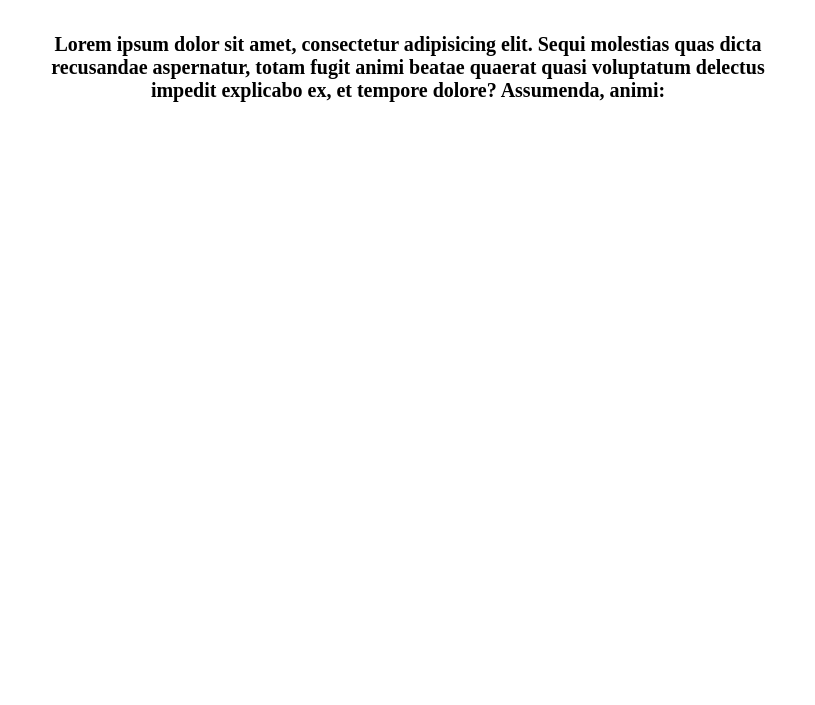
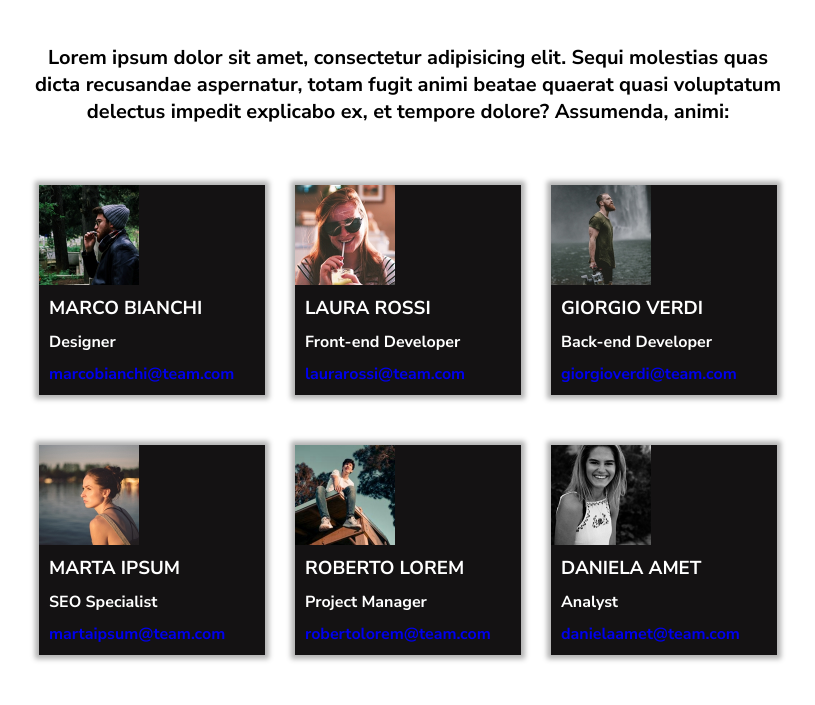
Before and after one commit to RiccardoMartella/html-css-float-cards, a plain HTML site: page index.html in a window 1280 px wide. Shown: the part 105-810 px from the top of the page, without its empty margins (232-1047 px from the left). Drawn offline with Linux system fonts and the light colour scheme.

Commit message:
Parte Finale(immagini)

```diff
--- a/assets/css/style.css
+++ b/assets/css/style.css
@@ -1,20 +1,66 @@
-*{
+* {
     margin: 0;
     padding: 0;
-    box-sizing:border-box;
+    box-sizing: border-box;
+    font-family: 'Nunito Sans', sans-serif;
 }
 
 /* titolo */
 
-.titolo{
+.titolo {
     margin-top: 20px;
     text-align: center;
 }
 
 /* descrizione */
-.descrizione{
+.descrizione {
     text-align: center;
     margin-top: 20px;
     width: 60%;
     margin: 60px auto;
 }
+
+/* immagini */
+.contenitore-immagini {
+    width: 60%;
+    height: 400px;
+    margin: auto;
+}
+
+img {
+    width: 100px;
+}
+
+.float {
+   float: left;
+}
+
+.contenitore-nome {
+    padding: 10px 0 10px 10px;
+}
+
+.contenitore {
+    margin: 0 15px 50px 15px;
+    width: calc((100% - 90px) / 3);
+    background-color: rgb(20, 18, 19);
+    box-shadow: 0 0 5px 4px rgb(0, 0, 0, .3);
+}
+
+.contenitore span {
+    display: block;
+}
+
+.contenitore span a {
+    text-decoration: none;
+}
+
+.clearfix::after {
+    content: "";
+    clear: both;
+    display: table;
+}
+
+h3, h4{
+    color: white;
+    margin: 0 0 10px 0;
+}
--- a/index.html
+++ b/index.html
@@ -5,6 +5,14 @@
     <meta charset="UTF-8" />
     <meta http-equiv="X-UA-Compatible" content="IE=edge" />
     <meta name="viewport" content="width=device-width, initial-scale=1.0" />
+    <link rel="preconnect" href="https://fonts.googleapis.com" />
+    <link rel="preconnect" href="https://fonts.gstatic.com" crossorigin />
+    <link rel="preconnect" href="https://fonts.googleapis.com" />
+    <link rel="preconnect" href="https://fonts.gstatic.com" crossorigin />
+    <link
+      href="https://fonts.googleapis.com/css2?family=Nunito+Sans:wght@700&family=Roboto&display=swap"
+      rel="stylesheet"
+    />
     <title>float</title>
   </head>
 
@@ -31,5 +39,83 @@
         </p>
       </div>
     </main>
+
+    <!--immagini -->
+    <main class="clearfix">
+      <div class="clearfix contenitore-immagini">
+        <div class="clearfix contenitore float">
+          <img class="float" src="assets/img/male1.png" alt="" />
+          <div class="contenitore-nome float">
+            <h3>MARCO BIANCHI</h3>
+            <h4>Designer</h4>
+            <span
+              ><a href="mailto:marcobianchi@team.com"
+                >marcobianchi@team.com</a
+              ></span
+            >
+          </div>
+        </div>
+        <div class="clearfix contenitore float">
+          <img class="float" src="assets/img/female1.png" alt="" />
+          <div class="contenitore-nome float">
+            <h3>LAURA ROSSI</h3>
+            <h4>Front-end Developer</h4>
+            <span
+              ><a href="mailto:marcobianchi@team.com"
+                >laurarossi@team.com</a
+              ></span
+            >
+          </div>
+        </div>
+        <div class="clearfix contenitore float">
+          <img class="float" src="assets/img/male2.png" alt="" />
+          <div class="contenitore-nome float">
+            <h3>GIORGIO VERDI</h3>
+            <h4>Back-end Developer</h4>
+            <span
+              ><a href="mailto:marcobianchi@team.com"
+                >giorgioverdi@team.com</a
+              ></span
+            >
+          </div>
+        </div>
+        <div class="clearfix contenitore float">
+          <img class="float" src="assets/img/female2.png" alt="" />
+          <div class="contenitore-nome float">
+            <h3>MARTA IPSUM</h3>
+            <h4>SEO Specialist</h4>
+            <span
+              ><a href="mailto:marcobianchi@team.com"
+                >martaipsum@team.com</a
+              ></span
+            >
+          </div>
+        </div>
+        <div class="clearfix contenitore float">
+          <img class="float" src="assets/img/male3.png" alt="" />
+          <div class="contenitore-nome float">
+            <h3>ROBERTO LOREM</h3>
+            <h4>Project Manager</h4>
+            <span
+              ><a href="mailto:marcobianchi@team.com"
+                >robertolorem@team.com</a
+              ></span
+            >
+          </div>
+        </div>
+        <div class="clearfix contenitore float">
+          <img class="float" src="assets/img/female3.png" alt="" />
+          <div class="contenitore-nome float">
+            <h3>DANIELA AMET</h3>
+            <h4>Analyst</h4>
+            <span
+              ><a href="mailto:marcobianchi@team.com"
+                >danielaamet@team.com</a
+              ></span
+            >
+          </div>
+        </div>
+      </div>
+    </main>
   </body>
 </html>
```
